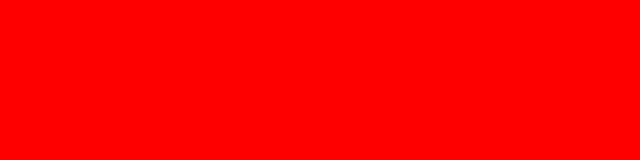
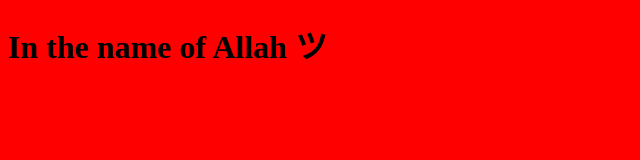
Before and after one commit to Lkabeer/githubX-demo, a plain HTML site: page index.html in a window 1280 px wide. Shown: the whole page, without its empty margins (0-640 px from the left). Drawn offline with Linux system fonts and the light colour scheme.

Commit message:
version 1.3

```diff
--- a/index.html
+++ b/index.html
@@ -6,6 +6,8 @@
 	<link rel="stylesheet" href="css/sytle.css">
 </head>
 <body>
+	<h1>In the name of Allah &#12484;</h1>
+
 	<script src="js/script.js"></script>
 </body>
 </html>
```
